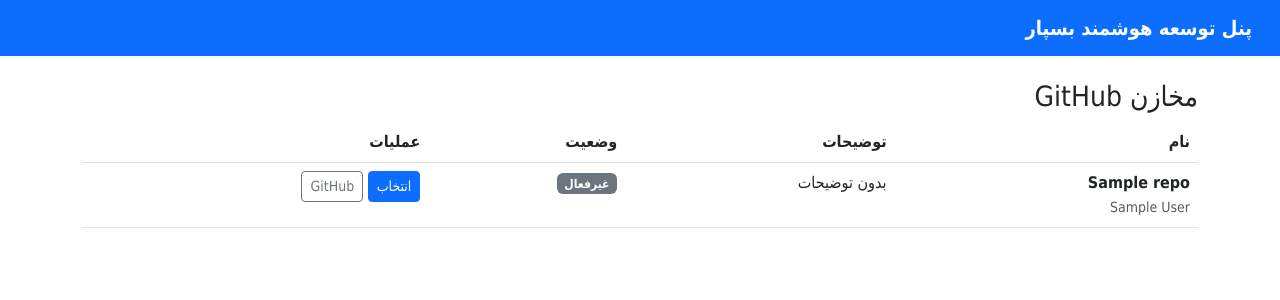
After one commit to drmostafazade/django-ai-panel, a Django app: template templates/git_integration/repositories.html in a window 1280 px wide. The commit adds this page. Shown: the top 300 px of the page. Run offline with Django 5.2, Linux system fonts and the light colour scheme; the template is opened without the code that fills it: most values are stand-ins (such as "Sample title", 1, 10 or a date in 2020).

Commit message:
✨ Complete Git Integration (Phase 2)
- Added GitHub API service
- Repository sync functionality
- Test connection feature
- Repository selection
- Templates for Git management
- PyGithub library added

Phase 2: 100% Complete ✅

```diff
--- a/templates/base/base.html
+++ b/templates/base/base.html
@@ -18,6 +18,7 @@
             {% if user.is_authenticated %}
             <div class="navbar-nav">
                 <a class="nav-link" href="{% url 'git_integration:settings' %}">تنظیمات Git</a>
+                <a class="nav-link" href="{% url 'git_integration:repositories' %}">مخازن من</a>
             </div>
             <div class="navbar-nav ms-auto">
                 <span class="navbar-text text-white me-3">{{ user.username }}</span>
--- /dev/null
+++ b/templates/git_integration/repositories.html
@@ -0,0 +1,62 @@
+{% extends 'base/base.html' %}
+{% block title %}مخازن من{% endblock %}
+
+{% block content %}
+<div class="row">
+    <div class="col-12">
+        <h3>مخازن GitHub</h3>
+
+        {% if not repos %}
+        <div class="alert alert-info">
+            هیچ مخزنی یافت نشد.
+            <a href="{% url 'git_integration:settings' %}">ابتدا مخازن را همگام‌سازی کنید</a>
+        </div>
+        {% else %}
+        <div class="table-responsive">
+            <table class="table table-hover">
+                <thead>
+                    <tr>
+                        <th>نام</th>
+                        <th>توضیحات</th>
+                        <th>وضعیت</th>
+                        <th>عملیات</th>
+                    </tr>
+                </thead>
+                <tbody>
+                    {% for repo in repos %}
+                    <tr>
+                        <td>
+                            <strong>{{ repo.name }}</strong><br>
+                            <small class="text-muted">{{ repo.full_name }}</small>
+                        </td>
+                        <td>{{ repo.description|default:"بدون توضیحات" }}</td>
+                        <td>
+                            {% if repo.is_active %}
+                            <span class="badge bg-success">فعال</span>
+                            {% else %}
+                            <span class="badge bg-secondary">غیرفعال</span>
+                            {% endif %}
+                        </td>
+                        <td>
+                            <form method="post" style="display: inline;">
+                                {% csrf_token %}
+                                <input type="hidden" name="repo_id" value="{{ repo.id }}">
+                                <button type="submit" class="btn btn-sm btn-primary"
+                                        {% if repo.is_active %}disabled{% endif %}>
+                                    انتخاب
+                                </button>
+                            </form>
+                            <a href="{{ repo.html_url }}" target="_blank"
+                               class="btn btn-sm btn-outline-secondary">
+                                GitHub
+                            </a>
+                        </td>
+                    </tr>
+                    {% endfor %}
+                </tbody>
+            </table>
+        </div>
+        {% endif %}
+    </div>
+</div>
+{% endblock %}
```
Also changed, not shown: requirements.txt (+42 -7 lines), templates/dashboard/home.html (+11 -0 lines), templates/git_integration/settings.html (+50 -9 lines).
